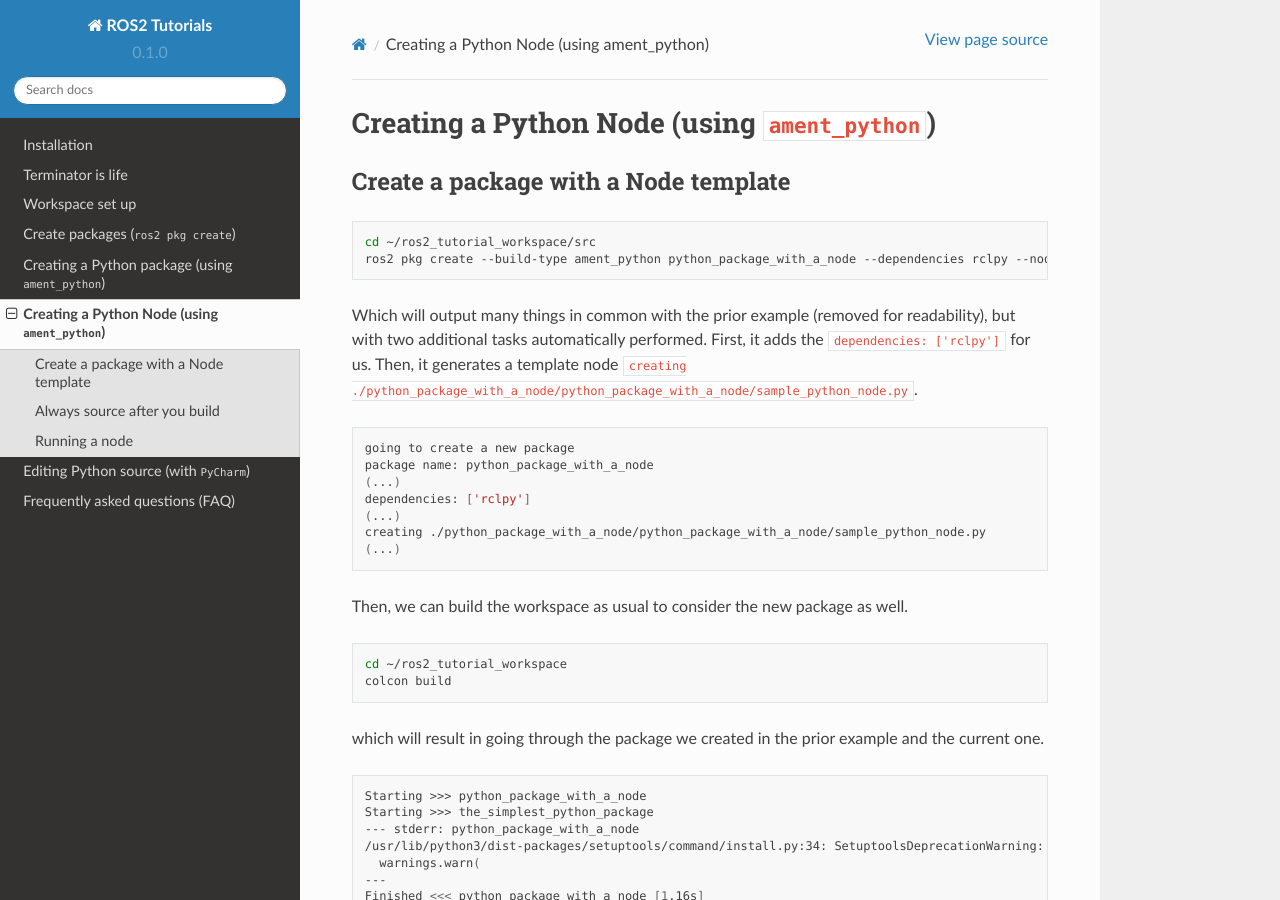
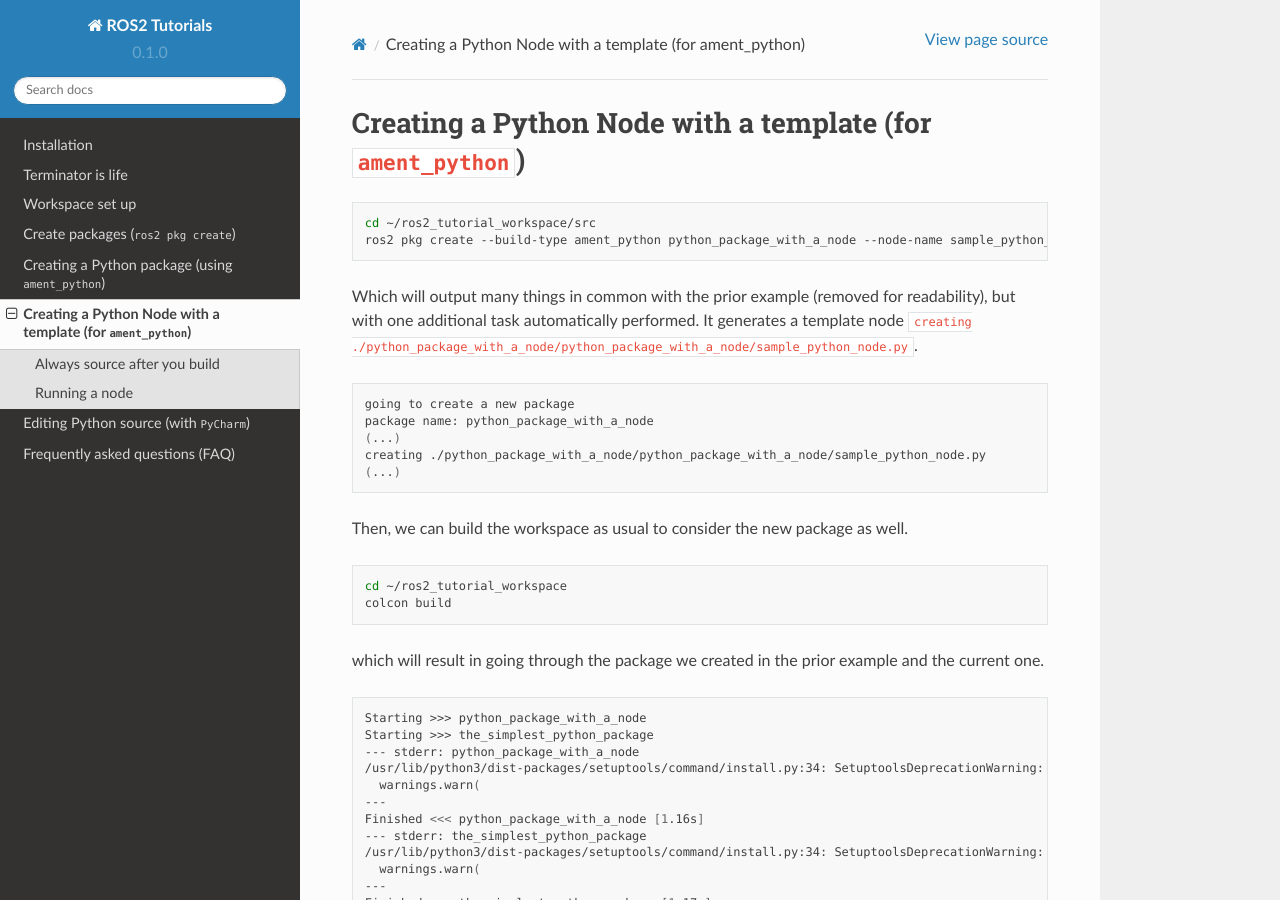
Before and after one commit to mmmarinho/ROS2_Tutorial, a Sphinx documentation site: the page built from docs/source/create_python_node.rst, in a window 1280 px wide and 900 px high. Built offline with Sphinx 7.4.7 and the Read the Docs theme 2.0.0, drawn with Linux system fonts in a browser that asks for light colours.

Commit message:
Update create_python_node.rst

```diff
--- a/docs/source/create_python_node.rst
+++ b/docs/source/create_python_node.rst
@@ -1,22 +1,17 @@
-Creating a Python Node (using :code:`ament_python`)
+Creating a Python Node with a template (for :code:`ament_python`)
 ===================================================
-
-Create a package with a Node template
--------------------------------------
 
 .. code:: bash
 
    cd ~/ros2_tutorial_workspace/src
-   ros2 pkg create --build-type ament_python python_package_with_a_node --dependencies rclpy --node-name sample_python_node
+   ros2 pkg create --build-type ament_python python_package_with_a_node --node-name sample_python_node
 
-Which will output many things in common with the prior example (removed for readability), but with two additional tasks automatically performed. First, it adds the :code:`dependencies: ['rclpy']` for us. Then, it generates a template node :code:`creating ./python_package_with_a_node/python_package_with_a_node/sample_python_node.py`.
+Which will output many things in common with the prior example (removed for readability), but with one additional task automatically performed. It generates a template node :code:`creating ./python_package_with_a_node/python_package_with_a_node/sample_python_node.py`.
 
 .. code:: bash
 
     going to create a new package
     package name: python_package_with_a_node
-    (...)
-    dependencies: ['rclpy']
     (...)
     creating ./python_package_with_a_node/python_package_with_a_node/sample_python_node.py
     (...)
```
